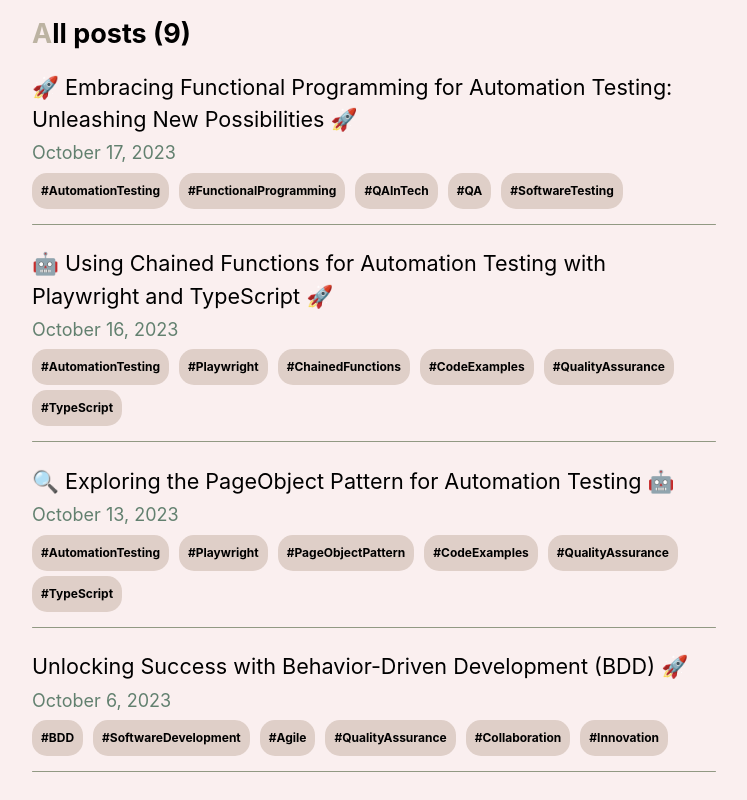
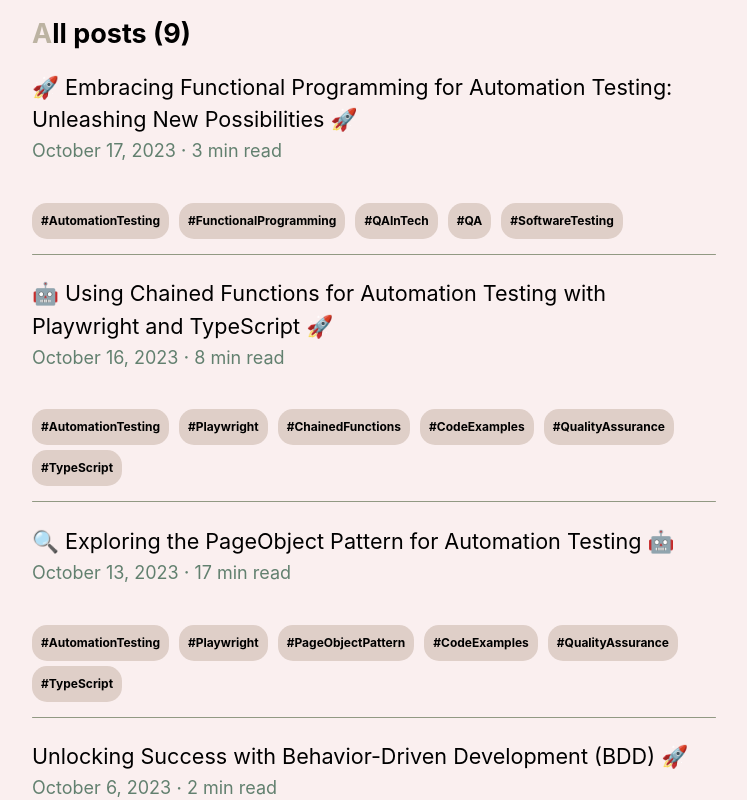
Before and after one commit to o-holyshevskyi/oh-blog, a Next.js app: page /posts/all-posts in a window 1280 px wide. Shown: the part 740-1540 px from the top of the page, without its empty margins (266-1013 px from the left). Built offline with nearby package versions, Linux system fonts and the light colour scheme.

Commit message:
add time to read

```diff
--- a/components/layout/layout.tsx
+++ b/components/layout/layout.tsx
@@ -101,9 +101,6 @@ export default function Layout({ children, home }: { children: React.ReactNode,
           <div className={styles.backToHome}>
             <Link href="/">← Back to home</Link>
           </div>
-          <div>
-
-          </div>
         </div>
       )}
       <div className={utilStyles.content}>
--- a/lib/posts.tsx
+++ b/lib/posts.tsx
@@ -13,9 +13,11 @@ export function getSortedPostsData() {
     const fileContents = fs.readFileSync(fullPath, 'utf8');
 
     const matterResult = matter(fileContents);
+    const contentHtml = matterResult.content;
 
     return {
       id,
+      contentHtml,
       ...(matterResult.data as { date: string; title: string; }),
     };
   });
@@ -96,12 +98,15 @@ export async function getFilteredPosts(tag: string) {
     const matterResult = matter(fileContents);
     const id = fileName.replace(/\.mdx$/, '');
 
+    const contentHtml = matterResult.content;
+
     matterResult.data.tags.map((t) => {
       const tt = t.replace('#', '').toLowerCase();
       if (tt === tag) {
         filteredPosts.push({
           id,
           tag,
+          contentHtml,
           ...(matterResult.data as { date: string; title: string; tags: string[]; }),
         });
       }
--- /dev/null
+++ b/lib/timeToRead.ts
@@ -0,0 +1,6 @@
+export function timeToRead(text: string): number {
+    const words: string[] = text.split(/\s+/);
+    const wordCount: number = words.length;
+    const readingTimeMinutes: number = wordCount / 200;
+    return Math.max(1, Math.ceil(readingTimeMinutes));
+}
--- a/pages/posts/all-posts.tsx
+++ b/pages/posts/all-posts.tsx
@@ -7,6 +7,7 @@ import { GetStaticProps } from "next";
 import { getSortedPostsData } from "../../lib/posts";
 import { useState } from "react";
 import Pagination from "../../components/pagination/pagination";
+import { timeToRead } from "../../lib/timeToRead";
 
 const itemsPerPage = 10;
 
@@ -18,6 +19,7 @@ export default function AllPosts({
         title: string;
         tags: string[];
         id: string;
+        contentHtml: string;
     }[];
 }) {
     const [posts, setPosts] = useState(allPostsData);
@@ -65,12 +67,14 @@ export default function AllPosts({
                 ))}</div>
                 <h2 className={utilStyles.headingLg}><span className='cap'>A</span>ll posts ({posts.length})</h2>
                 <ul className={utilStyles.list}>
-                {displayedItems.map(({ id, date, title, tags }) => (
+                {displayedItems.map(({ id, date, title, tags, contentHtml }) => (
                     <li className={utilStyles.listItem} key={id}>
                     <Link href={`/posts/${id}`}>{title}</Link>
                     <br />
-                    <small className={utilStyles.lightText}>
+                    <small className={`${utilStyles.lightText} ${utilStyles.topicInfo}`}>
                         <Date dateString={date} />
+                        <div className={utilStyles.separator}></div>
+                        <div>{timeToRead(contentHtml)} min read</div>
                     </small>
                     <br />
                     <div className={utilStyles.tagsS}>{tags.map((tag, i) => (
--- a/styles/utils.module.css
+++ b/styles/utils.module.css
@@ -202,6 +202,19 @@
   align-items: center;
 }
 
+.topicInfo {
+  display: flex;
+  flex-wrap: wrap;
+  justify-content: flex-start;
+  align-items: center;
+}
+
+.separator::before {
+  content: '\00B7';
+  font-size: 20px;
+  margin: 0 5px;
+}
+
 .socialMediaImg {
   margin-right: 10px;
   transition: transform 0.3s ease;
```
Also changed, not shown: pages/index.tsx (+6 -2 lines), pages/posts/[id].tsx (+8 -3 lines), pages/posts/filtered/[tag].tsx (+6 -2 lines).
